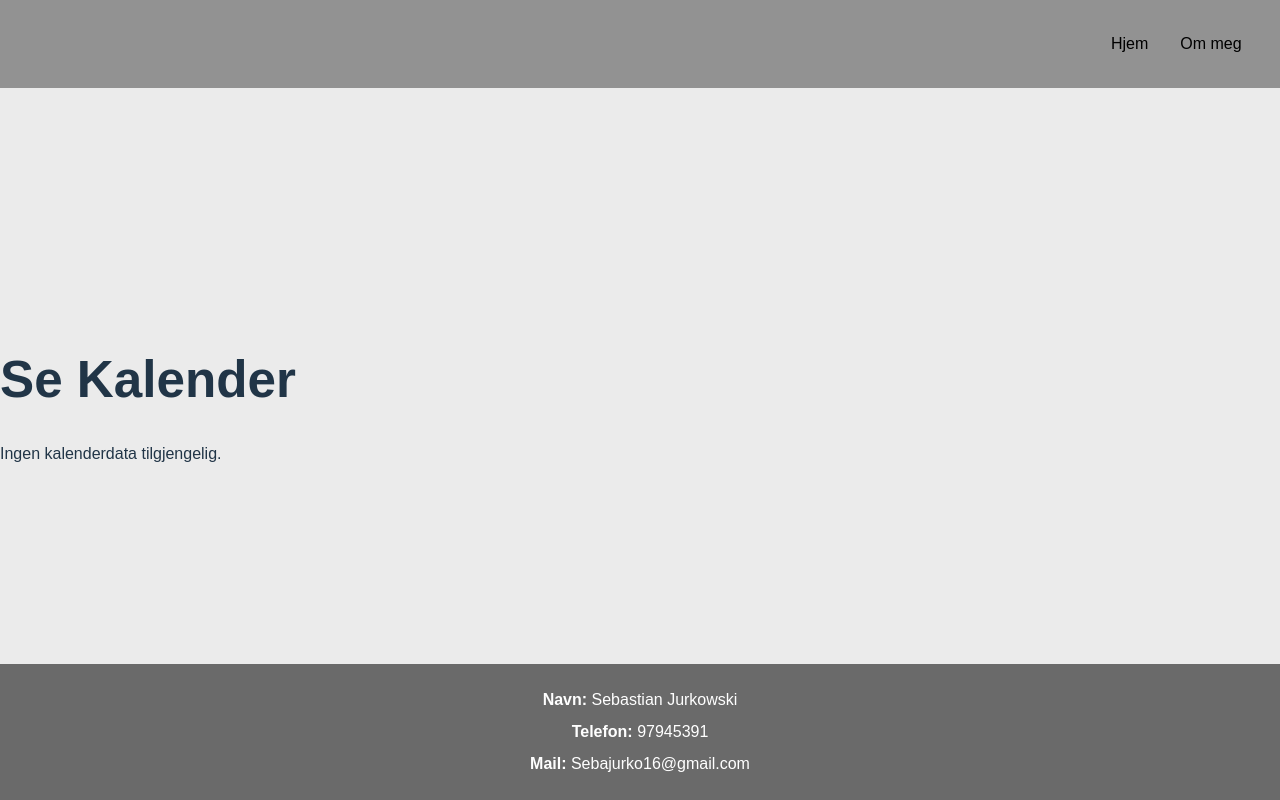
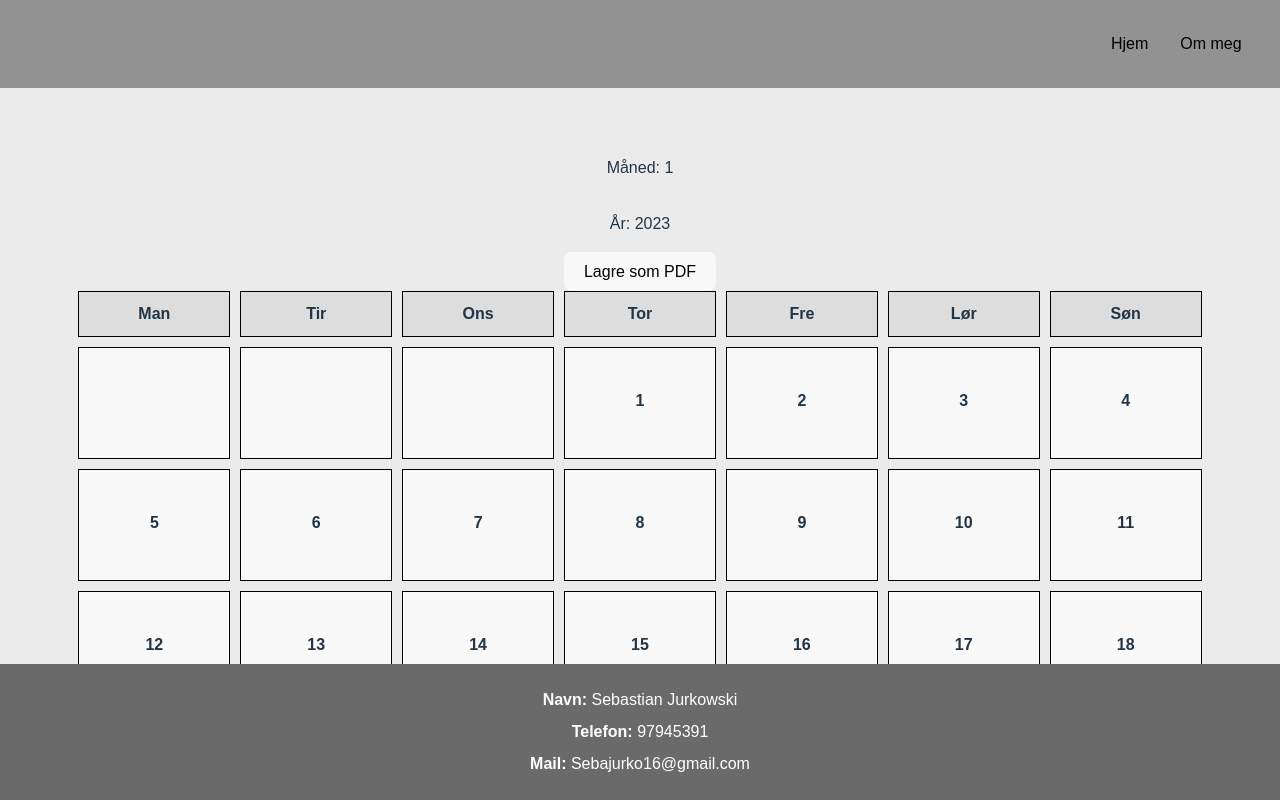
Before and after one commit to Sebjur733/kalender, a React (Vite) app in the folder reactApp/: page /se-kalender in a window 1280 px wide. Built offline with nearby package versions, Linux system fonts and the light colour scheme.

Commit message:
lagrer kalender som pdf nå fra SeKalender siden med litt finere og mer oversiktlig design

```diff
--- /dev/null
+++ b/reactApp/src/SeKalender.css
@@ -0,0 +1,96 @@
+/* seKalender.css */
+
+/* Generelle stiler */
+.se-kalender {
+    padding: 1em;
+    position: fixed;
+    top: 10%;
+    bottom: 100px;
+    left: 0;
+    width: 100%;
+    display: flex;
+    flex-direction: column;
+    align-items: center;
+    box-sizing: border-box;
+    overflow-y: auto;
+}
+
+/* Stil for overskrift */
+h1 {
+    font-size: 24px;
+    margin-bottom: 10px;
+}
+
+/* Grid for kalenderen */
+.calendar-grid {
+    display: grid;
+    grid-template-columns: repeat(7, 1fr);
+    gap: 10px;
+    width: 90%;
+}
+
+/* Header for ukedager */
+.calendar-header {
+    display: contents;
+}
+
+/* Ukedager stil */
+.calendar-weekday {
+    font-weight: bold;
+    text-align: center;
+    padding: 10px;
+    background-color: #ddd;
+    border: 1px solid #000000;
+}
+
+/* Stil for hver dag i kalenderen */
+.calendar-day {
+    border: 1px solid #000000;
+    padding: 5px;
+    text-align: center;
+    background-color: #f9f9f9;
+    display: flex;
+    flex-direction: column;
+    align-items: center;
+    justify-content: center;
+    font-size: 16px;
+    min-height: 100px; /* Sikre nok høyde for innhold */
+}
+
+/* Nummer på dagen stil */
+.day-number {
+    font-weight: bold;
+    margin-bottom: 5px;
+}
+
+/* Eventer som tekst i dagene */
+.event-text {
+    background-color: #e3f2fd;
+    color: #0d47a1;
+    padding: 5px;
+    margin-top: 5px;
+    border-radius: 4px;
+    text-align: left;
+    width: 100%;
+    box-sizing: border-box;
+    font-size: 14px; /* Juster fontstørrelse om nødvendig */
+}
+
+/* Spesifikke stiler for PDF-utskrift */
+@media print {
+    .se-kalender {
+        padding: 0;
+        position: relative;
+        width: 100%;
+        overflow: visible;
+    }
+
+    .calendar-grid {
+        width: 100%;
+        grid-template-columns: repeat(7, 1fr);
+    }
+
+    .calendar-day {
+        page-break-inside: avoid; /* Forhindre sidebrytning inne i kalenderdager */
+    }
+}
--- a/reactApp/src/SeKalender.jsx
+++ b/reactApp/src/SeKalender.jsx
@@ -1,41 +1,110 @@
-// src/SeKalender.jsx
-import React, { useEffect, useState } from 'react';
+import React from 'react';
+import './seKalender.css';
+import html2pdf from 'html2pdf.js/dist/html2pdf';
 
 const SeKalender = () => {
-    const [kalenderData, setKalenderData] = useState(null);
-    const [events, setEvents] = useState({});
+    const kalenderData = JSON.parse(localStorage.getItem('calendarData')) || { name: '', month: 0, year: 2023 };
+    const events = JSON.parse(localStorage.getItem('calendarEvents')) || {};
 
-    useEffect(() => {
-        // Hent kalenderdata og eventer fra localStorage
-        const storedCalendarData = localStorage.getItem('calendarData');
-        const storedEvents = localStorage.getItem('calendarEvents');
+    // Funksjon for å finne antall dager i måneden
+    const daysInMonth = (year, month) => {
+        return new Date(year, month + 1, 0).getDate();
+    };
 
-        if (storedCalendarData) {
-            setKalenderData(JSON.parse(storedCalendarData));
+    // Funksjon for å finne hvilken ukedag den første dagen i måneden faller på
+    const getFirstDayOfMonth = (year, month) => {
+        const date = new Date(year, month, 1);
+        return (date.getDay() + 6) % 7; // Konverter til 0 = mandag, 6 = søndag
+    };
+
+    // Konverter månedsnavn til indeks
+    const monthIndex = monthNameToIndex(kalenderData.month);
+    // Beregn antall dager i måneden
+    const totalDays = daysInMonth(kalenderData.year, monthIndex);
+    // Beregn hvilken ukedag den første dagen i måneden er
+    const firstDayIndex = getFirstDayOfMonth(kalenderData.year, monthIndex);
+
+    const generatePDF = () => {
+        const element = document.querySelector('.calendar-grid'); // Kalenderens grid
+
+        const opt = {
+            margin: 0.5, // Margin rundt innholdet
+            filename: `${kalenderData.name}.pdf`,
+            image: { type: 'jpeg', quality: 0.98 },
+            html2canvas: { scale: 1 }, // Juster skalaen for å få innholdet til å passe
+            jsPDF: { unit: 'in', format: 'a4', orientation: 'landscape' } // Landskapsmodus for bredere format
+        };
+
+        html2pdf().from(element).set(opt).save();
+    };
+
+
+    // Lag en array med dagene i måneden
+    const renderDays = () => {
+        let days = [];
+
+        // Fyll ut tomme celler for dager før den første dagen i måneden
+        for (let i = 0; i < firstDayIndex; i++) {
+            days.push(<div key={`empty-${i}`} className="calendar-day empty"></div>);
         }
 
-        if (storedEvents) {
-            setEvents(JSON.parse(storedEvents));
+        // Lag en celle for hver dag i måneden med eventer
+        for (let day = 1; day <= totalDays; day++) {
+            days.push(
+                <div key={day} className="calendar-day">
+                    <div className="day-number">{day}</div>
+                    {/* Vis eventer som er lagret for denne dagen */}
+                    {events[day] && events[day].map((event, index) => (
+                        <div key={index} className="event-text">
+                            {event.title}
+                        </div>
+                    ))}
+                </div>
+            );
         }
-    }, []);
 
-    // Funksjoner for å vise kalenderdata og eventer kan legges her
+        return days;
+    };
+
+    // Lag en array med ukedagene
+    const renderWeekDays = () => {
+        return getWeekDays().map((day, index) => (
+            <div key={index} className="calendar-weekday">
+                {day}
+            </div>
+        ));
+    };
 
     return (
         <div className="se-kalender">
-            <h1>Se Kalender</h1>
-            {kalenderData ? (
-                <div>
-                    <h2>{kalenderData.name}</h2>
-                    <p>Måned: {kalenderData.month + 1}</p>
-                    <p>År: {kalenderData.year}</p>
-                    {/* Vis kalenderen og eventer her */}
+            <h1>{kalenderData.name}</h1>
+            <p>Måned: {kalenderData.month + 1}</p>
+            <p>År: {kalenderData.year}</p>
+            <button onClick={generatePDF}>Lagre som PDF</button>
+
+            <div className="calendar-grid">
+                {/* Vis ukedager */}
+                <div className="calendar-header">
+                    {renderWeekDays()}
                 </div>
-            ) : (
-                <p>Ingen kalenderdata tilgjengelig.</p>
-            )}
+                {renderDays()} {/* Vis dagene */}
+            </div>
         </div>
     );
 };
 
+// Funksjon for å konvertere månedsnavn til indeks
+const monthNameToIndex = (monthName) => {
+    const months = [
+        'Januar', 'Februar', 'Mars', 'April', 'Mai', 'Juni',
+        'Juli', 'August', 'September', 'Oktober', 'November', 'Desember'
+    ];
+    return months.indexOf(monthName);
+};
+
+// Funksjon for å få navnene på ukedager
+const getWeekDays = () => {
+    return ['Man', 'Tir', 'Ons', 'Tor', 'Fre', 'Lør', 'Søn'];
+};
+
 export default SeKalender;
```
